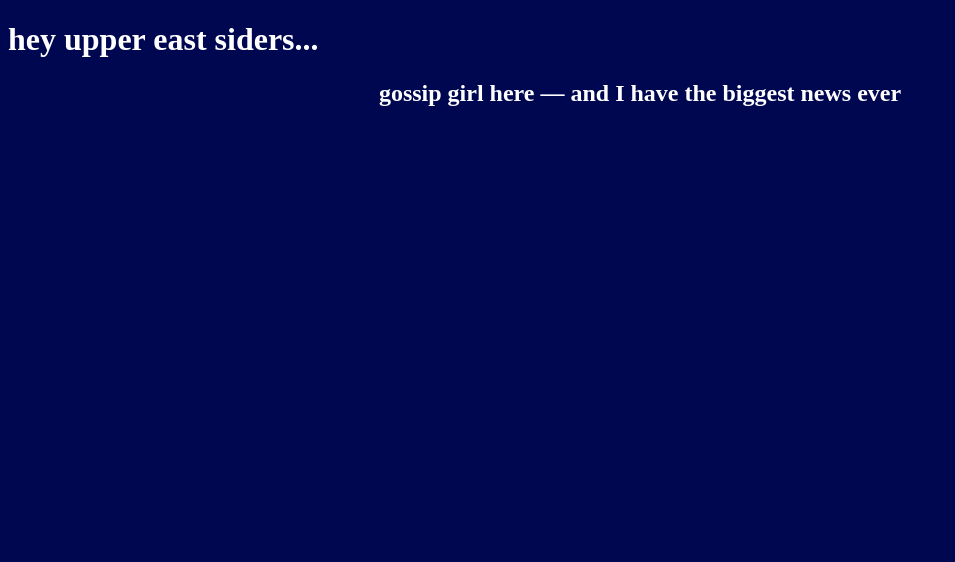
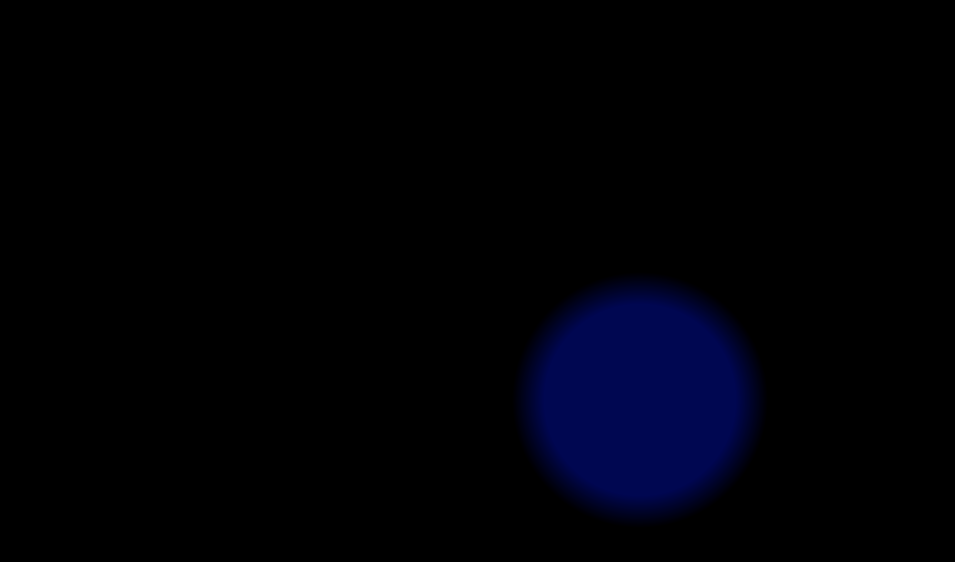
Before and after one commit to Ellen-Christie/GDG-SYNCS-Pixel-Perfect, a plain HTML site: page index.html in a window 1280 px wide. Shown: the whole page, without its empty margins (0-955 px from the left). Drawn offline with Linux system fonts and the light colour scheme.

Commit message:
Update index.html

```diff
--- a/index.html
+++ b/index.html
@@ -10,5 +10,6 @@
 <body>
     <h1>hey upper east siders...</h1>
     <h2 style="text-align: center;"><span style="font: cursive;">gossip girl here</span> — and I have the biggest news ever</h2>
+    <div class="spotlight"></div>
 </body>
 </html>
```
